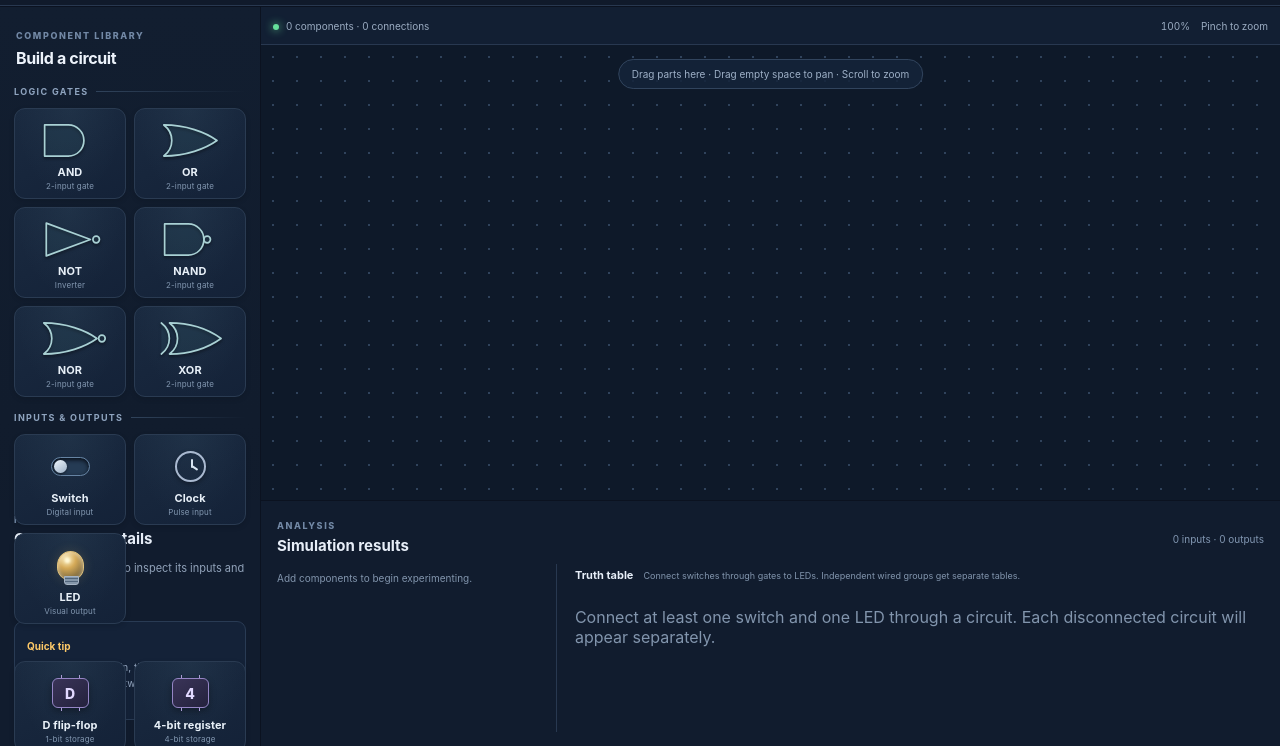
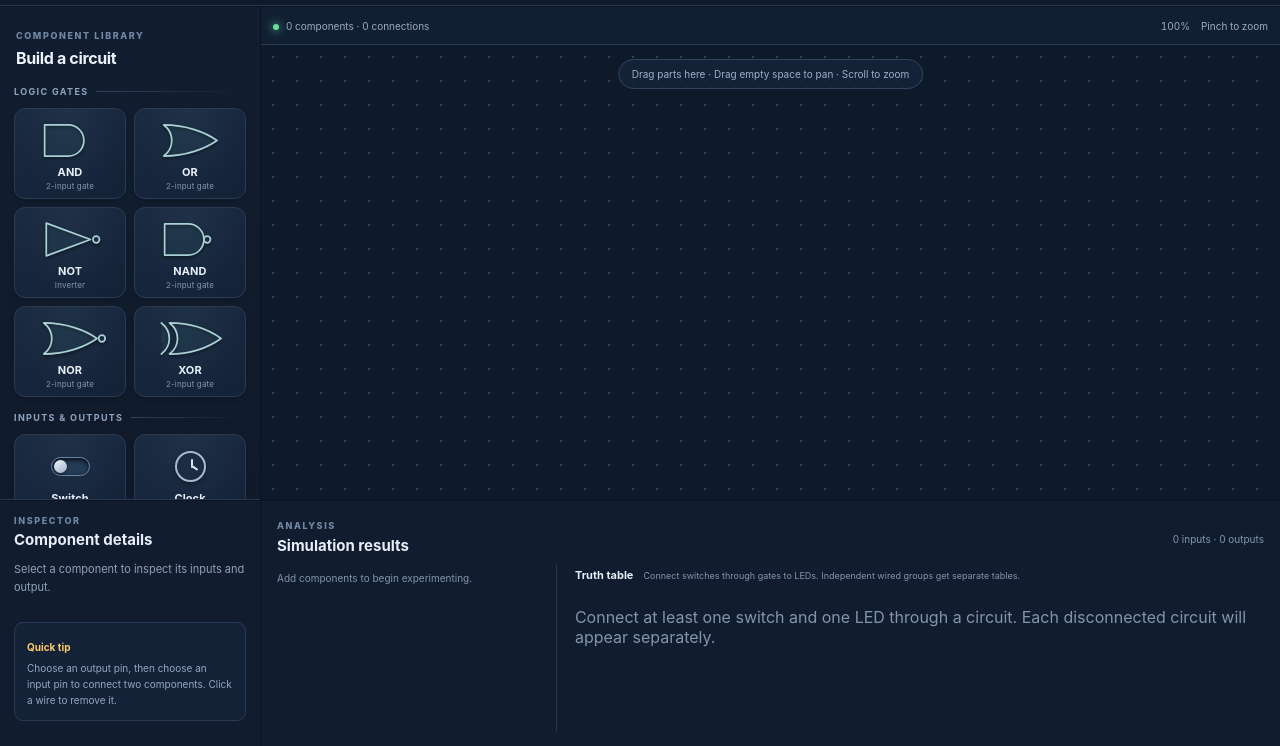
Before and after one commit to Al-f4had/CircuitX, a plain HTML site: page index.html in a window 1280 px wide. Shown: the part 54-800 px from the top of the page. Drawn offline with Linux system fonts and the light colour scheme.

Commit message:
Fix desktop viewport panel overflow and overlapping layout

```diff
--- a/style.css
+++ b/style.css
@@ -324,3 +324,73 @@
   .truth-circuit-heading small{font-size:8px}
   .truth-circuit .table-scroll{max-height:none;overflow-x:auto;overflow-y:visible}
 }
+
+
+
+/* Desktop viewport fix: keep every panel inside the available screen height. */
+@media (min-width: 761px) {
+  html, body {
+    width: 100%;
+    height: 100%;
+    min-height: 0;
+    overflow: hidden;
+  }
+
+  body {
+    display: grid;
+    grid-template-columns: 260px minmax(0, 1fr);
+    grid-template-rows: 60px minmax(0, 1fr) 245px;
+    grid-template-areas:
+      "top top"
+      "tools work"
+      "details bottom";
+    gap: 1px;
+    min-width: 0;
+    min-height: 0;
+  }
+
+  .topbar,
+  .toolbox,
+  .workspace-shell,
+  .details,
+  .bottom {
+    min-width: 0;
+    min-height: 0;
+  }
+
+  .toolbox {
+    grid-area: tools;
+    height: 100%;
+    max-height: 100%;
+    overflow-x: hidden;
+    overflow-y: auto;
+    overscroll-behavior: contain;
+  }
+
+  .workspace-shell {
+    grid-area: work;
+    height: 100%;
+    overflow: hidden;
+  }
+
+  .details {
+    grid-area: details;
+    height: 100%;
+    max-height: 100%;
+    overflow-x: hidden;
+    overflow-y: auto;
+    overscroll-behavior: contain;
+  }
+
+  .bottom {
+    grid-area: bottom;
+    height: 100%;
+    overflow: hidden;
+  }
+
+  .bottom-body,
+  .truth-wrap,
+  .truth-tables {
+    min-height: 0;
+  }
+}
```
